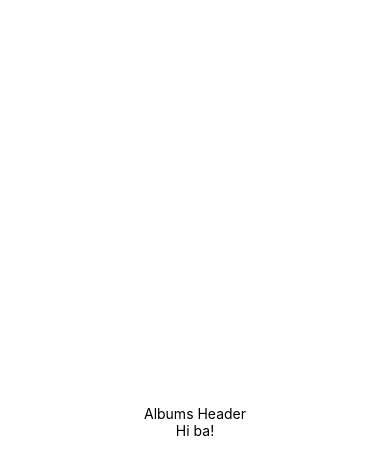
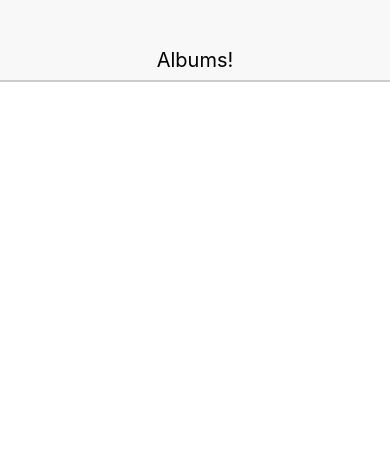
Before and after one commit to vincen7tran/react-native-albums, a React Native app: screen / in a window 390 px wide. Shown: the top 474 px of the page. Built offline with nearby package versions, Linux system fonts and the light colour scheme.

Commit message:
header styles

```diff
--- a/App.js
+++ b/App.js
@@ -5,10 +5,7 @@
 
 const App = () => {
   return (
-    <View style={styles.container}>
-      <Header />
-      <Text>Hi ba!</Text>
-    </View>
+    <Header />
   );
 };
 
--- a/src/components/Header.js
+++ b/src/components/Header.js
@@ -1,14 +1,32 @@
 import React from 'react';
-import { Text } from 'react-native';
+import { View, Text } from 'react-native';
 
 const Header = () => {
+  const { viewStyle, textStyle } = styles;
+
   return (
-    <Text>Albums Header</Text>
+    <View style={viewStyle}>
+      <Text style={textStyle}>Albums!</Text>
+    </View>
   );
 };
 
 const styles = {
-
+  viewStyle: {
+    backgroundColor: '#F8F8F8',
+    justifyContent: 'center',
+    alignItems: 'center',
+    height: 80,
+    paddingTop: 40,
+    shadowColor: '#000',
+    shadowOffset: { width: 0, height: 2 },
+    shadowOpacity: 0.2,
+    elevation: 2,
+    position: 'relative'
+  },
+  textStyle: {
+    fontSize: 20
+  }
 };
 
 export default Header;
```
